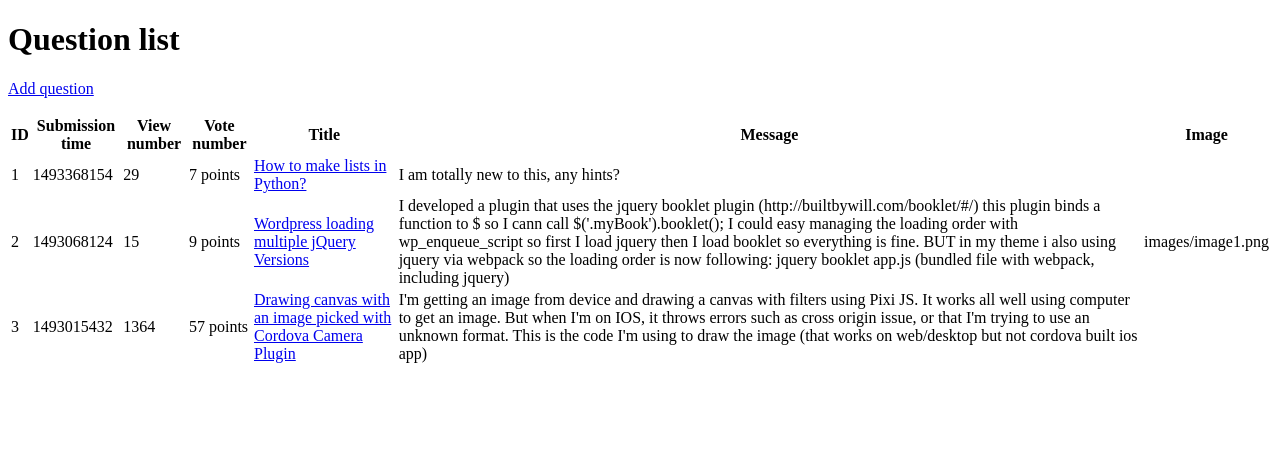
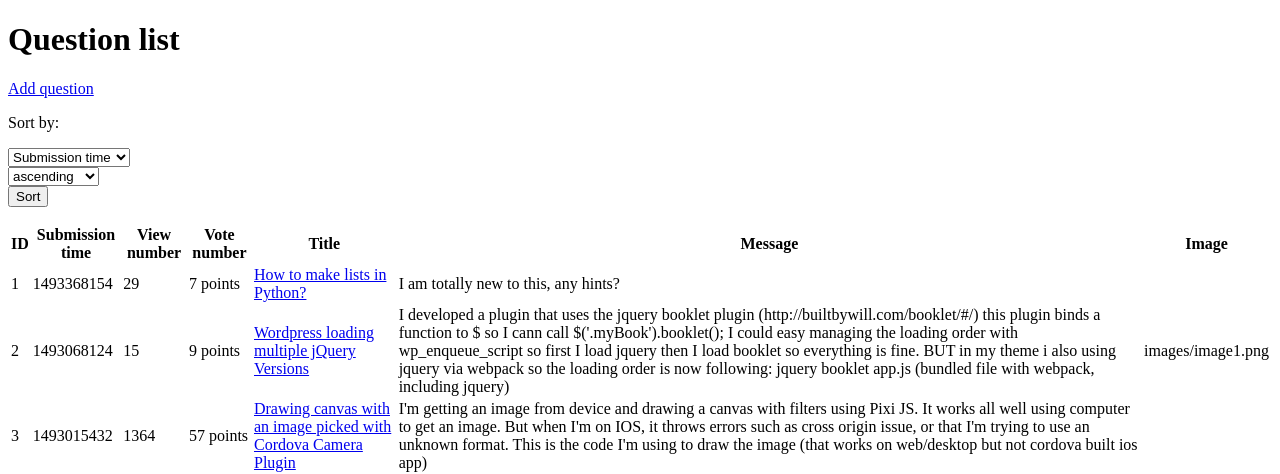
Before and after one commit to CodecoolGlobal/ask-mate-3-python-sasbalazs, a Flask app: page / in a window 1280 px wide. Shown: the top 474 px of the page. Run offline with Flask 2, Linux system fonts and the light colour scheme; some libraries are stand-ins or nearby versions.

Commit message:
Added sort function

```diff
--- a/server.py
+++ b/server.py
@@ -22,13 +22,39 @@ def question(question_id):
                 if question_id == answer['question_id']:
                     answers_to_render = answer
 
-    return render_template('question.html', questions=questions, answers=answers, question_to_render=question_to_render, answers_to_render=answers_to_render)
+    return render_template('question.html', questions=questions, answers=answers, question_to_render=question_to_render,
+                           answers_to_render=answers_to_render)
 
-@app.route("/list")
+
+@app.route("/list", methods=['GET', 'POST'])
 @app.route("/")
 def list_page():
     questions = connection.import_data("sample_data/question.csv")
     answers = connection.import_data("sample_data/answer.csv")
+    if request.method == 'POST':
+        order_by = request.form.get('order_by')
+        order_direction = request.form.get('order_direction')
+        print(order_by)
+        if order_by == 'Title' and order_direction == 'ascending':
+            questions = sorted(questions, key=lambda questions: questions['title'])
+        if order_by == 'Title' and order_direction == 'descending':
+            questions = sorted(questions, key=lambda questions: questions['title'], reverse=True)
+        if order_by == 'View number' and order_direction == 'ascending':
+            questions = sorted(questions, key=lambda questions: int(questions['view_number']))
+        if order_by == 'View number' and order_direction == 'descending':
+            questions = sorted(questions, key=lambda questions: int(questions['view_number']), reverse=True)
+        if order_by == 'Submission time' and order_direction == 'ascending':
+            questions = sorted(questions, key=lambda questions: int(questions['submission_time']))
+        if order_by == 'Submission time' and order_direction == 'descending':
+            questions = sorted(questions, key=lambda questions: int(questions['submission_time']), reverse=True)
+        if order_by == 'Message' and order_direction == 'ascending':
+            questions = sorted(questions, key=lambda questions: len(questions['message']))
+        if order_by == 'Message' and order_direction == 'descending':
+            questions = sorted(questions, key=lambda questions: len(questions['message']), reverse=True)
+        if order_by == 'Number of votes' and order_direction == 'ascending':
+            questions = sorted(questions, key=lambda questions: int(questions['vote_number']))
+        if order_by == 'Number of votes' and order_direction == 'descending':
+            questions = sorted(questions, key=lambda questions: int(questions['vote_number']), reverse=True)
     return render_template('list.html', questions=questions, answers=answers)
 
 
--- a/templates/list.html
+++ b/templates/list.html
@@ -6,9 +6,25 @@
 </head>
 <body>
     <h1>Question list</h1>
-        <p>
+    <p>
         <a href="/add-question">Add question</a>
     </p>
+    <form action="/list" method="post">
+    <p>Sort by:</p>
+    <select name="order_by" id="order_by">
+    	<option>Submission time</option>
+    	<option>Number of views</option>
+    	<option>Number of votes</option>
+    	<option>Title</option>
+    	<option>Message</option>
+    </select>
+    <br>
+    <select name="order_direction" id="order_direction">
+    	<option>ascending</option>
+    	<option>descending</option>
+    </select><br>
+    <button type="submit">Sort</button>
+    </form>
     <p>
         <table>
             <tr>
```
